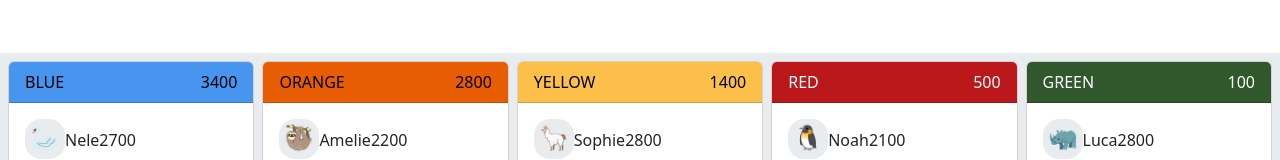
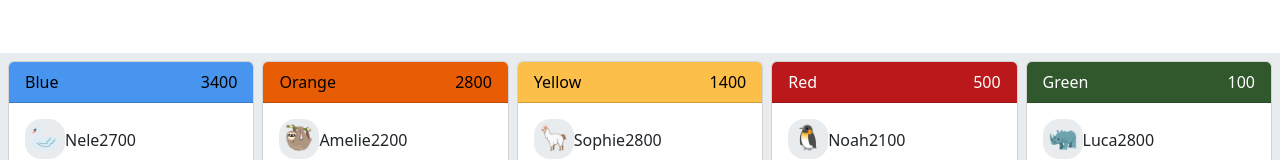
Before and after one commit to tdreja/single-page-quiz, a React (Vite) app: page / in a window 1280 px wide. Shown: the part 352-512 px from the top of the page. Built offline with nearby package versions, Linux system fonts and the light colour scheme.

Commit message:
feat(I18N): Add simple I18N that gets compiled with the rest

```diff
--- a/src/App.tsx
+++ b/src/App.tsx
@@ -3,13 +3,14 @@ import './game.css';
 import { TeamsBottomNav } from './components/game/TeamsBottomNav';
 import React, { useCallback, useEffect, useState } from 'react';
 import { emptyGame, Game } from './model/game/game';
-import { Changes, GameEvent, restoreChanges, storeChanges } from './events/common-events';
+import { Changes, GameEvent } from './events/common-events';
 import { GameContext, GameEventContext, GameEventListener } from './components/common/GameContext';
 import { prepareGame } from './dev/dev-setup';
 import { restoreGameFromStorage, storeGameInStorage } from './components/common/Storage';
 import { SettingsBar } from './components/common/SettingsBar';
 import { TabContext, TabSettings } from './components/common/TabContext';
 import { BroadcastJson, restoreGameFromBroadcast, toBroadcastJson } from './model/broadcast';
+import { i18n, I18N } from './i18n/I18N';
 
 type ChannelListener = (event: MessageEvent) => void;
 const initialGame = emptyGame();
@@ -64,6 +65,7 @@ function App() {
                     setSettings: setTabSettings,
                 }}
                 >
+                    <I18N.Provider value={i18n()}>
                         <SettingsBar />
                         <main className="container-fluid d-flex flex-row flex-nowrap gap-2 pt-2">
                             <div className="col">
@@ -85,6 +87,7 @@ function App() {
                             </div>
                         </main>
                         <TeamsBottomNav />
+                    </I18N.Provider>
                 </TabContext.Provider>
             </GameEventContext.Provider>
         </GameContext.Provider>
--- a/src/components/common/SettingsBar.tsx
+++ b/src/components/common/SettingsBar.tsx
@@ -3,11 +3,13 @@ import { TabContext } from './TabContext';
 import { GameContext, GameEventContext } from './GameContext';
 import { GameState } from '../../model/game/game';
 import { SwitchStateEvent } from '../../events/setup-events';
+import { I18N } from '../../i18n/I18N';
 
 export const SettingsBar = (): ReactElement => {
     const game = useContext(GameContext);
     const onGameUpdate = useContext(GameEventContext);
     const tabSettings = useContext(TabContext);
+    const i18n = useContext(I18N);
 
     const changeState = (state: GameState): void => {
         onGameUpdate(new SwitchStateEvent(state));
@@ -17,13 +19,13 @@ export const SettingsBar = (): ReactElement => {
         <nav className="navbar sticky-top bg-body-secondary">
             <ul className="nav nav-tabs">
                 <li className={`nav-item nav-link ${game.state === GameState.GAME_ACTIVE ? 'active' : ''}`} onClick={() => changeState(GameState.GAME_ACTIVE)}>
-                    Quiz
+                    {i18n.game['game-active']}
                 </li>
                 <li className={`nav-item nav-link ${game.state === GameState.PLAYER_SETUP ? 'active' : ''}`} onClick={() => changeState(GameState.PLAYER_SETUP)}>
-                    Players
+                    {i18n.game['player-setup']}
                 </li>
                 <li className={`nav-item nav-link ${game.state === GameState.TEAM_SETUP ? 'active' : ''}`} onClick={() => changeState(GameState.TEAM_SETUP)}>
-                    Teams
+                    {i18n.game['team-setup']}
                 </li>
             </ul>
         </nav>
--- a/src/components/game/TeamView.tsx
+++ b/src/components/game/TeamView.tsx
@@ -1,18 +1,20 @@
-import React, { ReactElement } from 'react';
+import React, { ReactElement, useContext } from 'react';
 import { Team } from '../../model/game/team';
 import { Player, sortPlayersHighestFirst } from '../../model/game/player';
 import { EmojiView } from '../common/EmojiView';
 import { backgroundColor, textColor } from '../common/Colors';
+import { Labels } from '../../i18n/I18N';
 
 export interface TeamProps {
     team: Team,
+    i18n: Labels,
 }
 
 interface PlayerProps {
     player: Player,
 }
 
-export const TeamView = ({ team }: TeamProps): ReactElement => {
+export const TeamView = ({ team, i18n }: TeamProps): ReactElement => {
     const players: ReactElement[] = Array.from(team.players.values())
         .sort(sortPlayersHighestFirst)
         .map((player) => PlayerView({ player }));
@@ -31,7 +33,7 @@ export const TeamView = ({ team }: TeamProps): ReactElement => {
                     backgroundColor: backgroundColor[team.color],
                 }}
             >
-                <span part="team-name">{team.color}</span>
+                <span part="team-name">{i18n.teams[team.color]}</span>
                 <span part="team-points">{team.points}</span>
             </div>
             <div part="player-list" className="card-body d-grid">
--- a/src/components/game/TeamsBottomNav.tsx
+++ b/src/components/game/TeamsBottomNav.tsx
@@ -3,12 +3,14 @@ import { TeamView } from './TeamView';
 import { Game } from '../../model/game/game';
 import { GameContext } from '../common/GameContext';
 import { sortTeamsHighestFirst } from '../../model/game/team';
+import { I18N } from '../../i18n/I18N';
 
 export const TeamsBottomNav = (): ReactElement | undefined => {
+    const i18n = useContext(I18N);
     const game = useContext<Game>(GameContext);
     const teamViews: Array<ReactElement> = Array.from(game.teams.values())
         .sort(sortTeamsHighestFirst)
-        .map((team) => TeamView({ team }));
+        .map((team) => TeamView({ team, i18n }));
 
     /* if (game.state !== GameState.GAME_ACTIVE) {
         return undefined;
--- /dev/null
+++ b/src/i18n/I18N.ts
@@ -0,0 +1,29 @@
+import { createContext } from 'react';
+import { GameState } from '../model/game/game';
+import { TeamColor } from '../model/game/team';
+import { i18n_de } from './I18N_de';
+import { i18n_en } from './I18N_en';
+
+export interface Labels {
+    teams: TeamLabels,
+    game: GameLabels,
+}
+
+export type GameLabels = {
+    [state in GameState]: string;
+};
+
+export type TeamLabels = {
+    [color in TeamColor]: string;
+};
+
+export function i18n(): Labels {
+    const language = window.navigator.language;
+    console.log('Language?', language);
+    if (language && language.startsWith('en')) {
+        return i18n_en;
+    }
+    return i18n_de;
+}
+
+export const I18N = createContext<Labels>(i18n_de);
--- /dev/null
+++ b/src/i18n/I18N_de.ts
@@ -0,0 +1,22 @@
+import { GameState } from '../model/game/game';
+import { TeamColor } from '../model/game/team';
+import { Labels } from './I18N';
+
+export const i18n_de: Labels = {
+    teams: {
+        [TeamColor.RED]: 'Rot',
+        [TeamColor.BLUE]: 'Blau',
+        [TeamColor.GREEN]: 'Grün',
+        [TeamColor.YELLOW]: 'Gelb',
+        [TeamColor.ORANGE]: 'Orange',
+        [TeamColor.PURPLE]: 'Lila',
+        [TeamColor.TURQUOISE]: 'Türkis',
+        [TeamColor.WHITE]: 'Weiß',
+    },
+    game: {
+        [GameState.TEAM_SETUP]: 'Teams',
+        [GameState.PLAYER_SETUP]: 'Spieler',
+        [GameState.CONTROLLER_SETUP]: 'Controller',
+        [GameState.GAME_ACTIVE]: 'Quiz',
+    },
+};
--- /dev/null
+++ b/src/i18n/I18N_en.ts
@@ -0,0 +1,22 @@
+import { GameState } from '../model/game/game';
+import { TeamColor } from '../model/game/team';
+import { Labels } from './I18N';
+
+export const i18n_en: Labels = {
+    teams: {
+        [TeamColor.RED]: 'Red',
+        [TeamColor.BLUE]: 'Blue',
+        [TeamColor.GREEN]: 'Green',
+        [TeamColor.YELLOW]: 'Yellow',
+        [TeamColor.ORANGE]: 'Orange',
+        [TeamColor.PURPLE]: 'Purple',
+        [TeamColor.TURQUOISE]: 'Torquoise',
+        [TeamColor.WHITE]: 'White',
+    },
+    game: {
+        [GameState.TEAM_SETUP]: 'Teams',
+        [GameState.PLAYER_SETUP]: 'Players',
+        [GameState.CONTROLLER_SETUP]: 'Controller',
+        [GameState.GAME_ACTIVE]: 'Quiz',
+    },
+};
```
Lines whose indentation alone changed are shown as unchanged.
